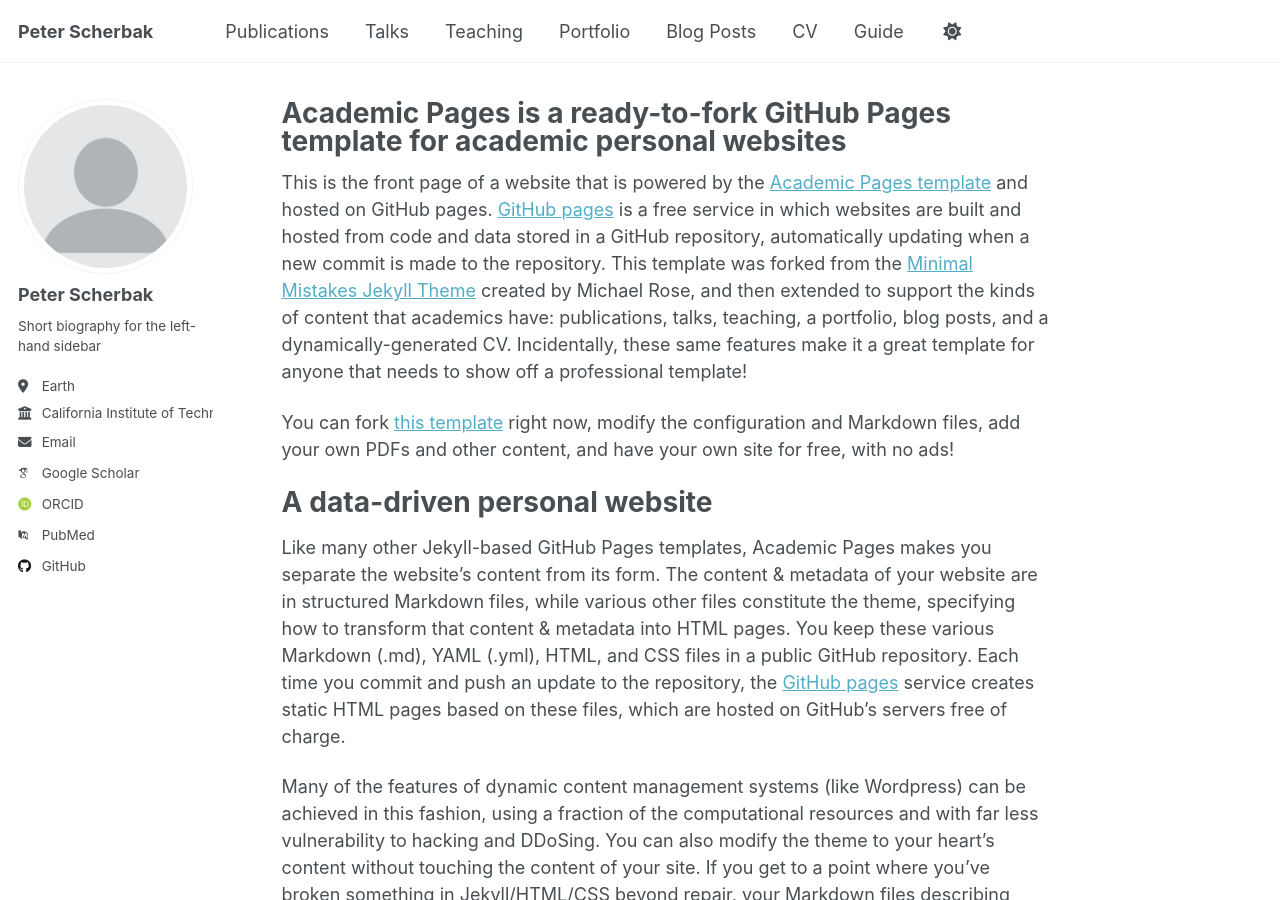
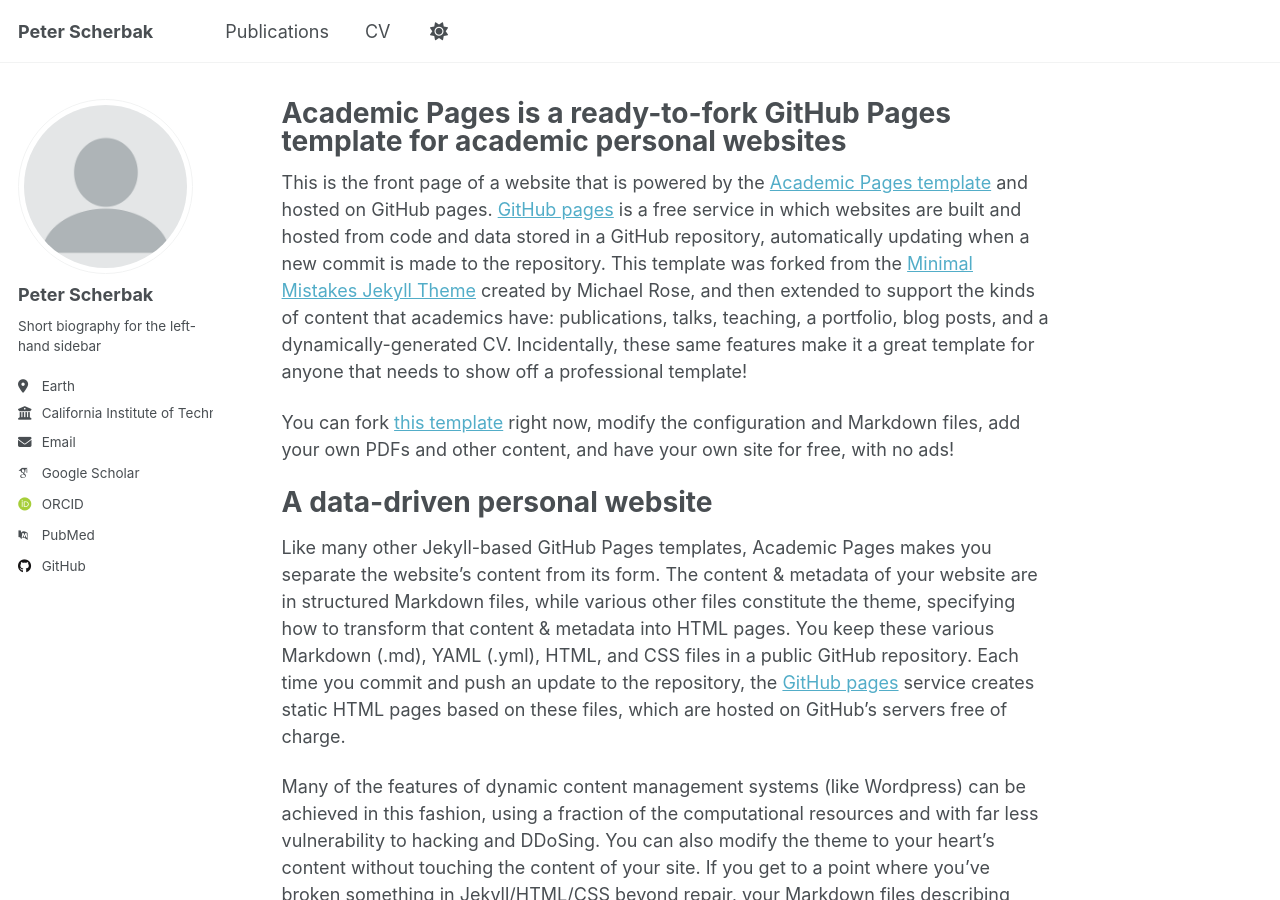
Before and after one commit to peterscherbak/peterscherbak.github.io, a Jekyll site: the page built from _pages/about.md, in a window 1280 px wide and 900 px high. Built offline with Jekyll 4.4.1, drawn with Linux system fonts in a browser that asks for light colours; some web fonts are replaced; a script that is not in the unit is left out.

Commit message:
Update navigation.yml

```diff
--- a/_data/navigation.yml
+++ b/_data/navigation.yml
@@ -11,17 +11,7 @@ main:
   - title: "Publications"
     url: /publications/
 
-  - title: "Talks"
-    url: /talks/
 
-  - title: "Teaching"
-    url: /teaching/
-
-  - title: "Portfolio"
-    url: /portfolio/
-
-  - title: "Blog Posts"
-    url: /year-archive/
 
   - title: "CV"
     url: /cv/
@@ -29,5 +19,5 @@ main:
   # - title: "CV"
   #   url: /cv-json/
 
-  - title: "Guide"
-    url: /markdown/
+  #- title: "Guide"
+  #  url: /markdown/
```
